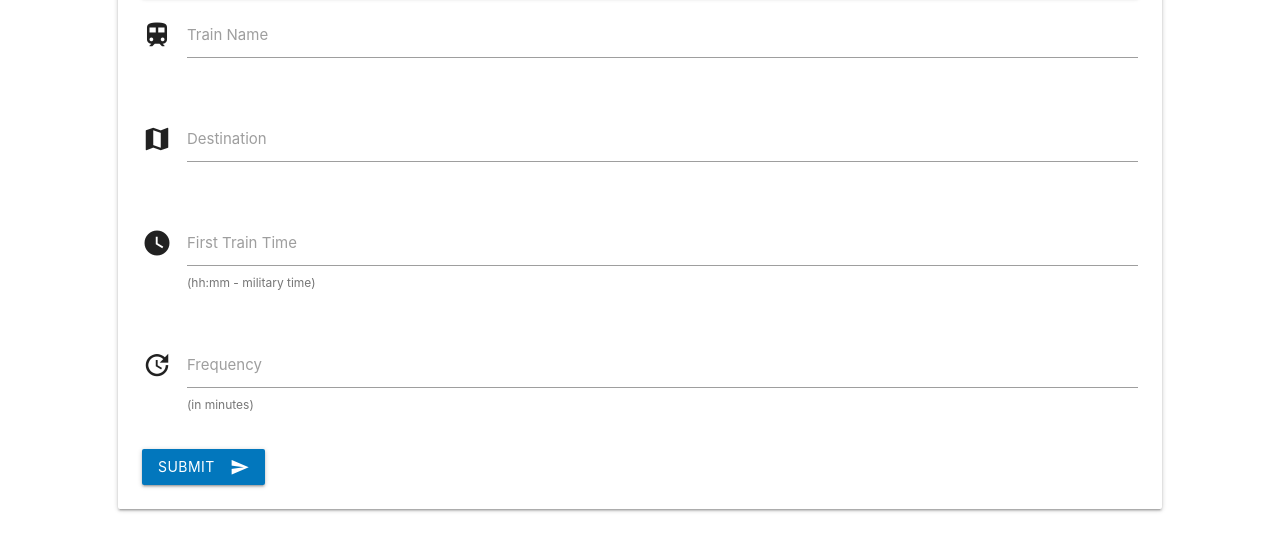
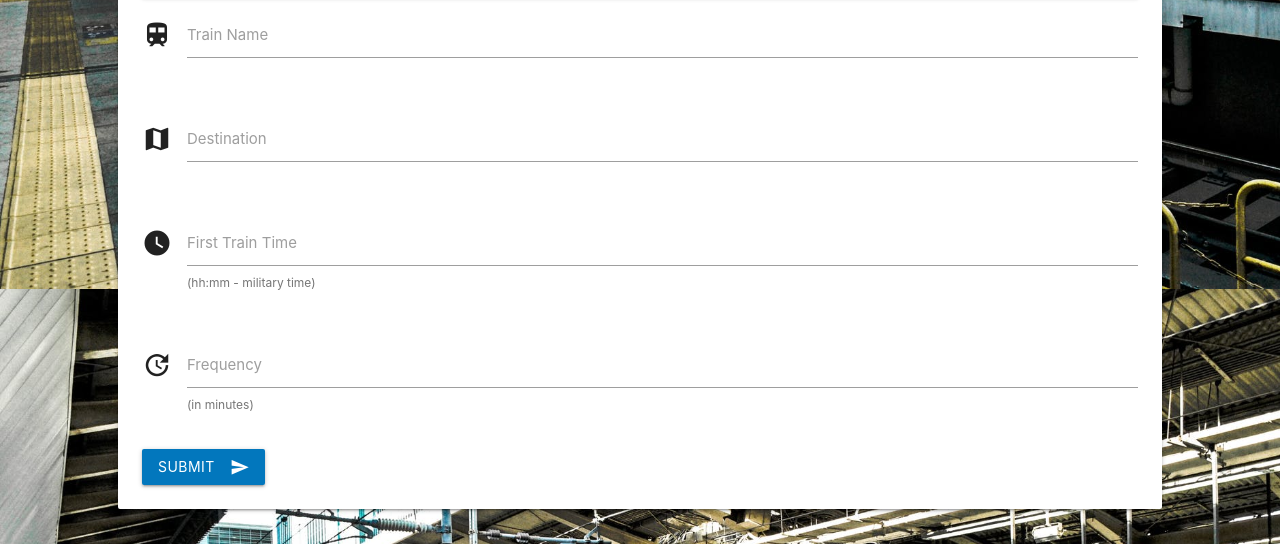
Before and after one commit to jsevern94/Firebase-Train-Scheduler, a plain HTML site: page index.html in a window 1280 px wide. Shown: the part 564-1108 px from the top of the page. Drawn offline with nearby package versions, Linux system fonts and the light colour scheme; no server answers.

Commit message:
background image

```diff
--- a/assets/css/styles.css
+++ b/assets/css/styles.css
@@ -16,3 +16,10 @@
 h2, h4 {
     color: white;
 }
+
+body {
+  background-image: url("../trains.jpeg");
+  background-repeat: no-repeat;
+  background-attachment: fixed;
+  background-size: cover;
+}
--- a/assets/javascript/app.js
+++ b/assets/javascript/app.js
@@ -59,6 +59,7 @@ database.ref().orderByChild("dateAdded").limitToLast(10).on("child_added", funct
     // Difference between the times
     var timeDiff = Math.abs(moment().diff(moment(tableFirstConverted), "minutes"));
 
+    //if first train is in the past
     if (moment().isAfter(tableFirstConverted)) {
         console.log(timeDiff);
         // Time apart (remainder)
@@ -68,6 +69,7 @@ database.ref().orderByChild("dateAdded").limitToLast(10).on("child_added", funct
         // Next Train
         var nextTrain = moment().add(minutesAway, "minutes").format("h:mm a");
     }
+    //if first train is in the future
     else {
         var nextTrain = moment(tableFirstConverted).format("h:mm a");
 
```
Also changed, not shown: assets/trains.jpeg (added).
